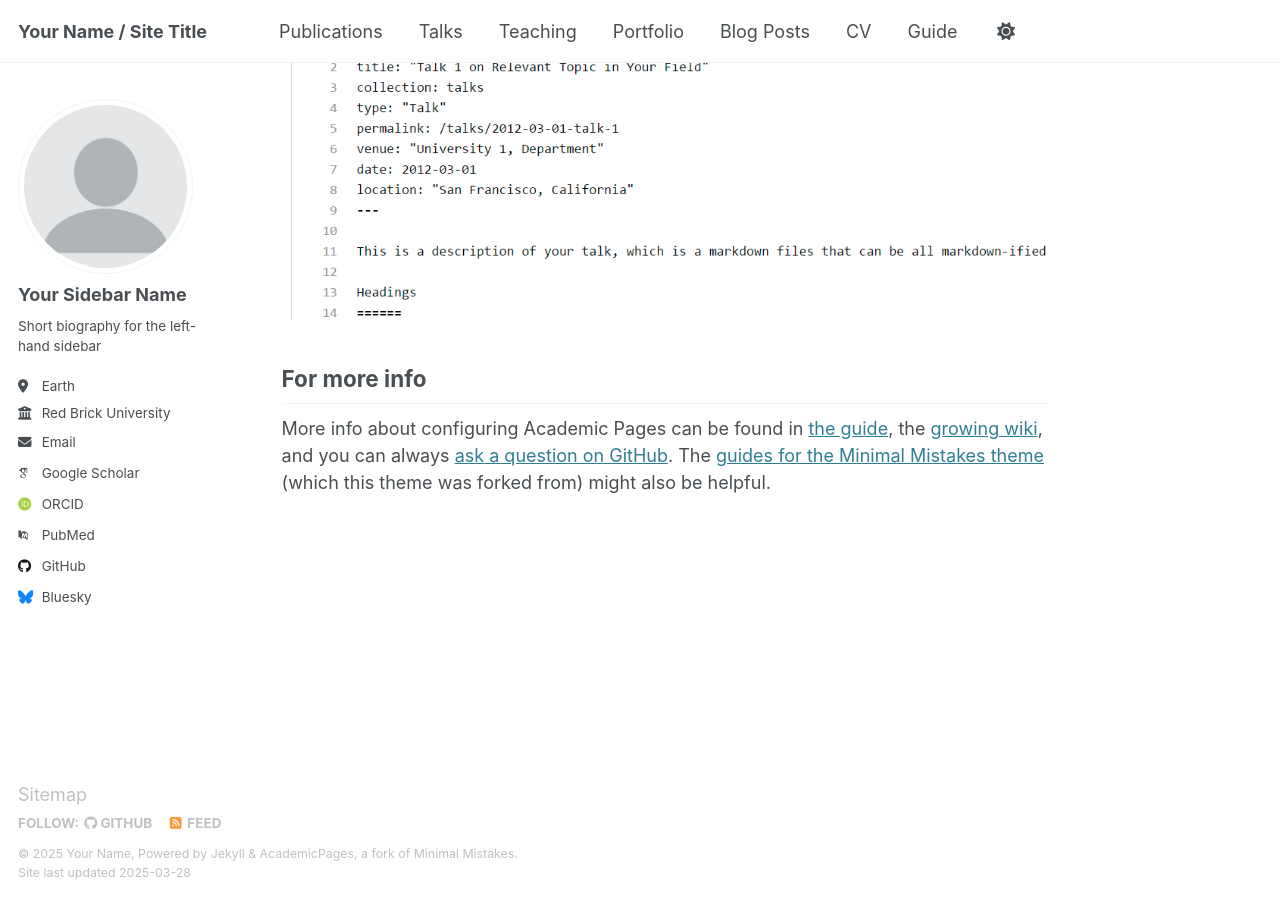
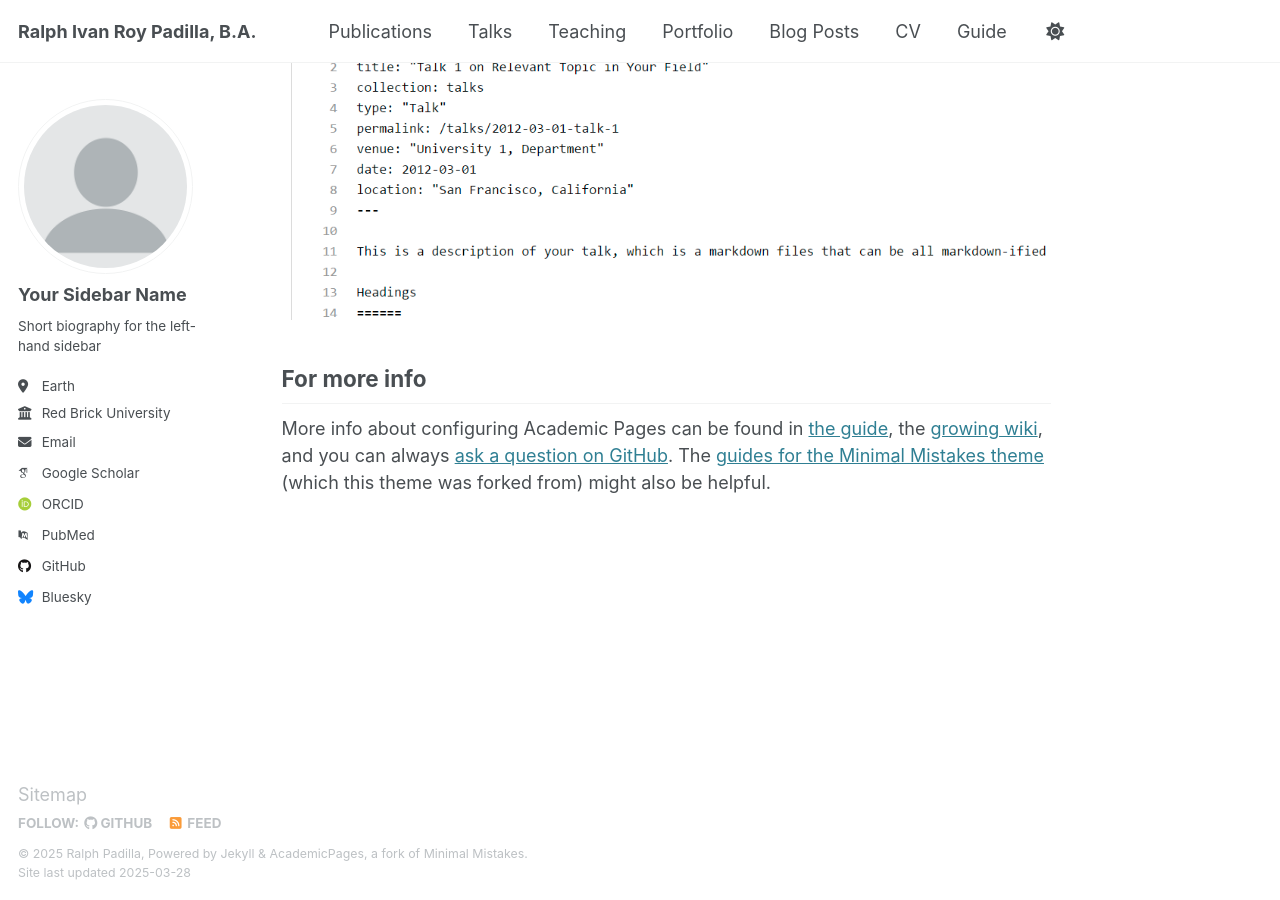
Before and after one commit to ralphiva/ralphiva, a Jekyll site: the page built from _pages/about.md, in a window 1280 px wide and 900 px high, scrolled down 2635 px. Built offline with Jekyll 4.4.1, drawn with Linux system fonts in a browser that asks for light colours; some web fonts are replaced.

Commit message:
Update _config.yml

```diff
--- a/_config.yml
+++ b/_config.yml
@@ -9,13 +9,13 @@
 # Basic Site Settings
 locale                   : "en-US"
 site_theme               : "default"
-title                    : "Your Name / Site Title"
+title                    : "Ralph Ivan Roy Padilla, B.A."
 title_separator          : "-"
-name                     : &name "Your Name"
-description              : &description "personal description"
-url                      : https://academicpages.github.io # the base hostname & protocol for your site e.g. "https://[your GitHub username].github.io"
-baseurl                  : "" # the subpath of your site, e.g. "/blog"
-repository               : "academicpages/academicpages.github.io"
+name                     : &name "Ralph Padilla"
+description              : &description "Graduate Student at the University of Alberta: MA in Digital Humanities"
+url                      : https://ralphiva.github.io # the base hostname & protocol for your site e.g. "https://[your GitHub username].github.io"
+baseurl                  : "/about" # the subpath of your site, e.g. "/blog"
+repository               : "about/https://ralphiva.github.io"
 
 # Site Author - The following control what appear as part of the author content on the side bar.
 #               If a field is blank the icon and link will not appear, otherwise it will be shown.
```
